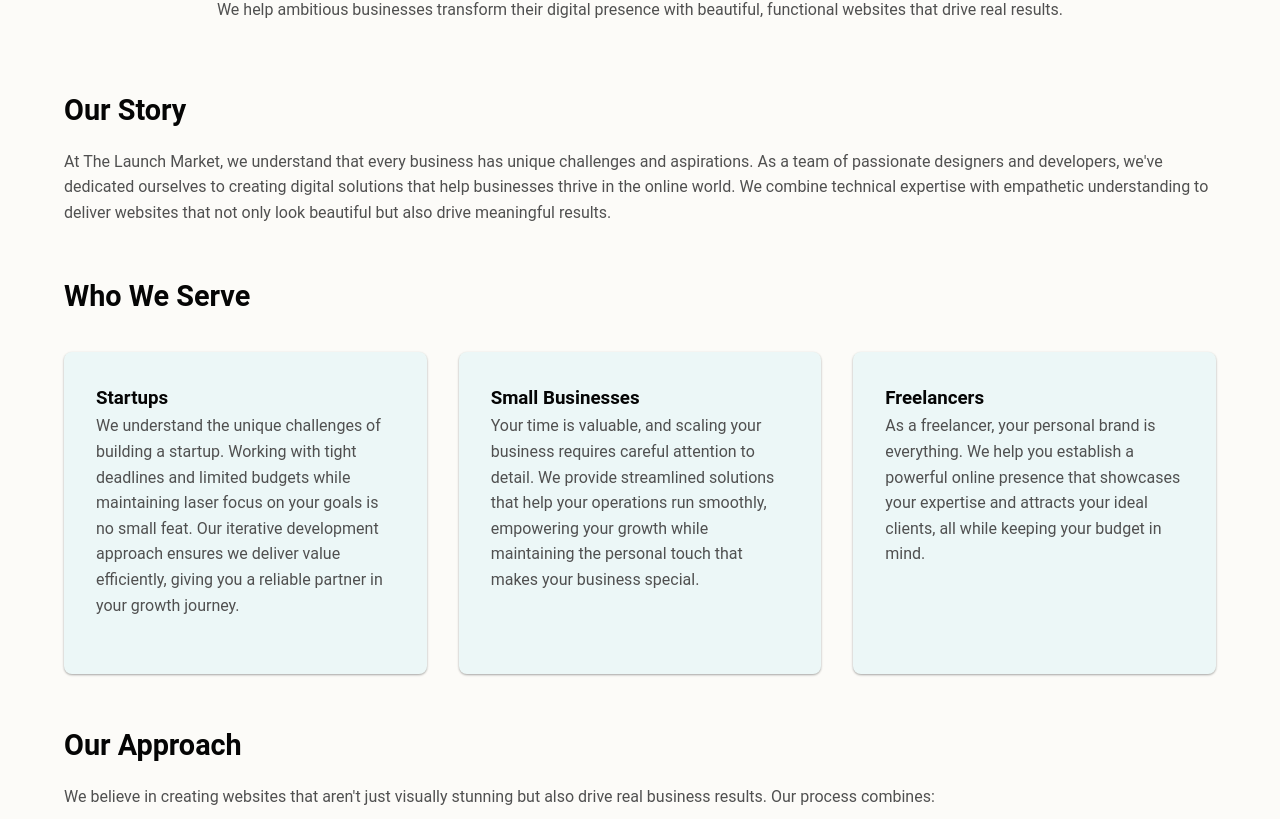
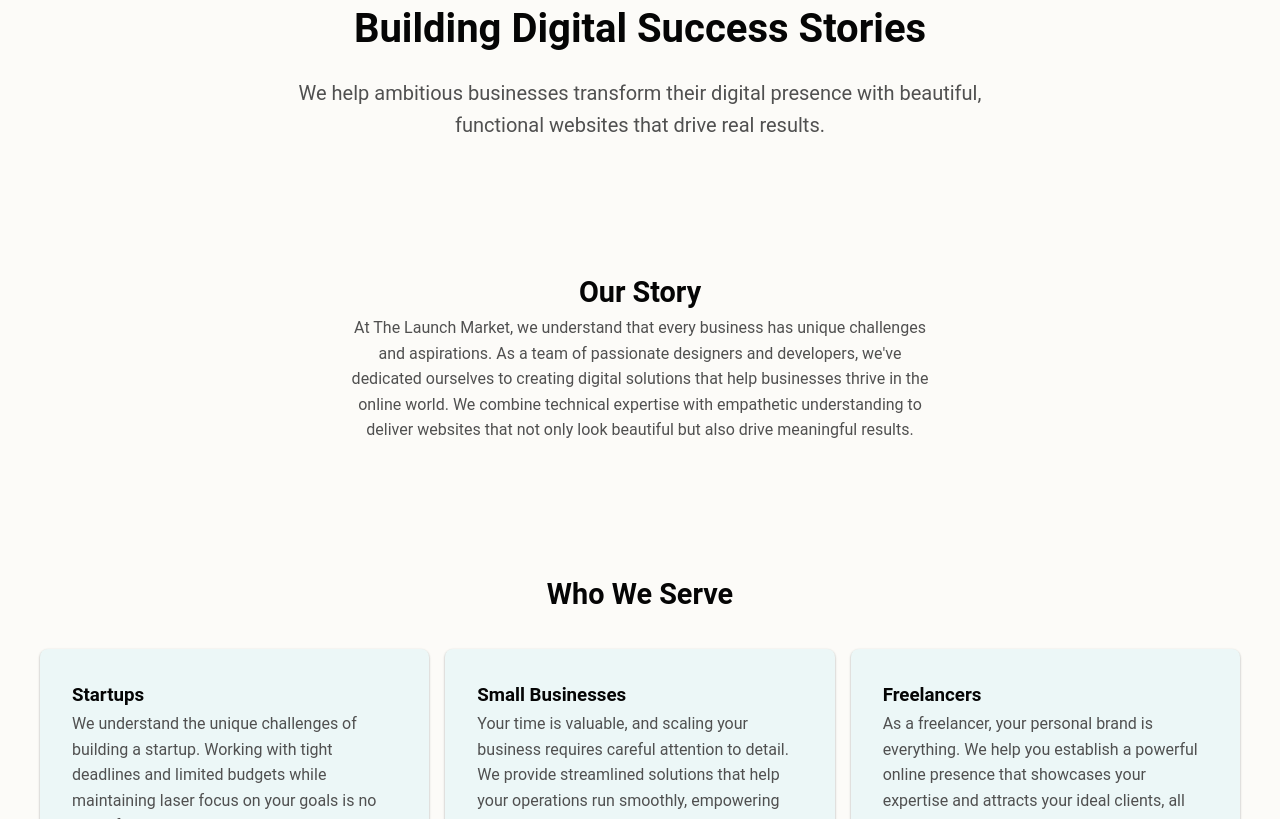
Before and after one commit to melissakipp/thelaunchmarket, a Next.js app: page /about in a window 1280 px wide. Shown: the part 281-1100 px from the top of the page. Built offline with nearby package versions, Linux system fonts and the light colour scheme.

Commit message:
Design refinement and dark mode modifications

```diff
--- a/src/app/about/About.module.css
+++ b/src/app/about/About.module.css
@@ -1,25 +1,44 @@
 .aboutContainer {
+  display: flex;
+  flex-direction: column;
+  flex-wrap: nowrap;
+  justify-content: center;
+  align-items: center;
   font-family: var(--fontFamily);
   line-height: 1.6;
-  margin: 0 3rem;
-  max-width: var(--container-width);
-  padding: 4rem var(--paddingSm);
+  margin: 5rem auto;
+  padding: 4rem auto;
+}
+
+.centerContent {
+  max-width: 1200px;
 }
 
 .heroSection {
   text-align: center;
-  margin-bottom: 4rem;
+  margin: 4rem auto;
+}
+
+.heroSection p {
+  font-size: 1.25rem;
+}
+
+.heroSection p, .ourStory {
+  margin: 0 auto;
+  max-width: 65ch;
+  text-align: center;
+  width: 100%;
 }
 
 .section {
-  margin-bottom: 3rem;
+  margin: 8rem auto;
 }
 
 .gridContainer {
   display: grid;
   grid-template-columns: repeat(auto-fit, minmax(300px, 1fr));
-  gap: 2rem;
-  margin-top: 2rem;
+  gap: 1rem;
+  margin: 2rem auto auto auto;
 }
 
 .gridItem {
@@ -56,8 +75,15 @@
 
 .title {
   font-size: 1.8rem;
-  margin-bottom: var(--paddingSm);
   color: var(--foreground);
+  text-align: center;
+}
+
+.description {
+  margin: 0 auto;
+  max-width: 65ch;
+  text-align: center;
+  width: 100%;
 }
 
 .boldFont {
--- a/src/app/about/page.tsx
+++ b/src/app/about/page.tsx
@@ -3,6 +3,7 @@ import styles from './About.module.css';
 export default function About() {
   return (
     <article className={styles.aboutContainer}>
+			<div className={styles.centerContent}>
 				<section className={styles.heroSection}>
 					<h1 className={styles.header}>Building Digital Success Stories</h1>
 					<p>We help ambitious businesses transform their digital presence with beautiful, functional websites that drive real results.</p>
@@ -10,7 +11,7 @@ export default function About() {
 
 				<section className={styles.section}>
 					<h2 className={styles.title}>Our Story</h2>
-            <p>At The Launch Market, we understand that every business has unique challenges and aspirations. As a team of passionate designers and developers, we've dedicated ourselves to creating digital solutions that help businesses thrive in the online world. We combine technical expertise with empathetic understanding to deliver websites that not only look beautiful but also drive meaningful results.</p>
+					<p className={styles.ourStory}>At The Launch Market, we understand that every business has unique challenges and aspirations. As a team of passionate designers and developers, we've dedicated ourselves to creating digital solutions that help businesses thrive in the online world. We combine technical expertise with empathetic understanding to deliver websites that not only look beautiful but also drive meaningful results.</p>
 				</section>
 
 				<section className={styles.section}>
@@ -33,7 +34,7 @@ export default function About() {
 
 				<section className={styles.section}>
 					<h2 className={styles.title}>Our Approach</h2>
-            <p>We believe in creating websites that aren't just visually stunning but also drive real business results. Our process combines:</p>
+					<p className={styles.description}>We believe in creating websites that aren't just visually stunning but also drive real business results. Our process combines:</p>
 					<div className={styles.gridContainer}>
 						<div className={styles.gridItem}>
 							<h3 className={styles.boldFont}>User-Centric Design</h3>
@@ -67,6 +68,8 @@ export default function About() {
 						</div>
 					</div>
 				</section>
+			</div>
+
     </article>
-  )
+  );
 }
--- a/src/app/services/Services.module.css
+++ b/src/app/services/Services.module.css
@@ -24,7 +24,7 @@
 
 .serviceHero p {
   font-size: 1.25rem;
-  max-width: 800px;
+  max-width: 65ch;
   margin: 0 auto;
   color: var(--textSecondary);
 }
--- a/src/styles/globals.css
+++ b/src/styles/globals.css
@@ -97,18 +97,13 @@
 --button-transition: all 0.2s ease-in-out;
 --button-font-weight: 500;
 
+
+
 /* Typography */
 --fontFamily: 'Roboto', sans-serif;
 --fontMono: ui-monospace, Menlo, Monaco, 'Cascadia Mono', 'Segoe UI Mono',
   'Roboto Mono', 'Oxygen Mono', 'Ubuntu Monospace', 'Source Code Pro',
   'Fira Mono', 'Droid Sans Mono', 'Courier New', monospace;
-
-/* Light mode colors */
---footer-bg: #f8f9fa;
---footer-text: #333;
---footer-text-muted: #666;
---footer-border: #ddd;
---footer-link-hover: #000;
 }
 
 /* Dark Theme Overrides */
```
Lines whose indentation alone changed are shown as unchanged.
